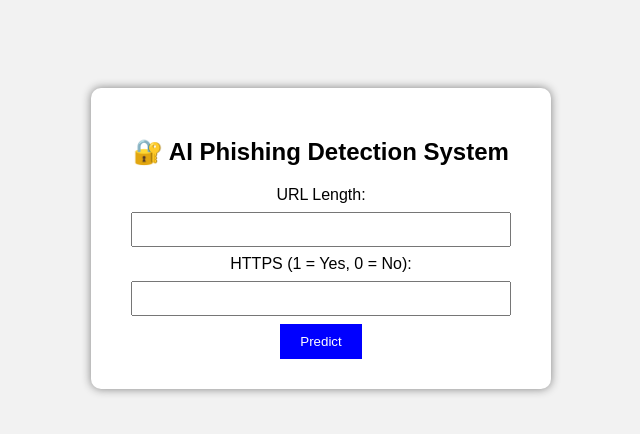
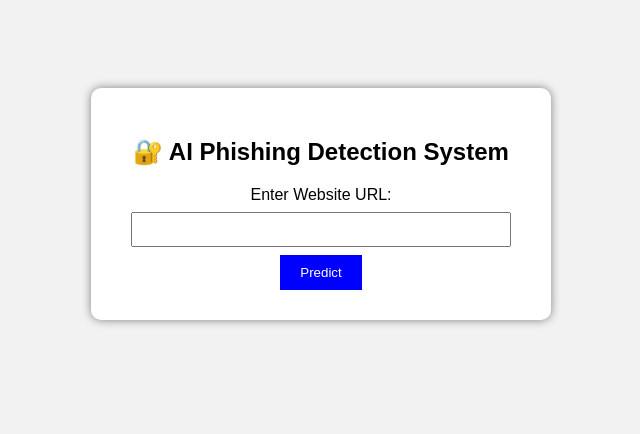
Before and after one commit to VikyathBhandary777/AI-Phishing-Detection-System, a Flask app: page / in a window 1280 px wide. Shown: the top 434 px of the page, without its empty margins (319-959 px from the left). Run offline with Flask 3, Linux system fonts and the light colour scheme.

Commit message:
Upgraded to real URL input system

```diff
--- a/src/app.py
+++ b/src/app.py
@@ -6,16 +6,14 @@ import numpy as np
 app = Flask(__name__)
 
 # ==============================
-# Correct Path Setup (Render + Local)
+# Correct Model Path (Render Compatible)
 # ==============================
 
-# Go from src/app.py → project root
 BASE_DIR = os.path.dirname(os.path.dirname(os.path.abspath(__file__)))
 
 model_path = os.path.join(BASE_DIR, "models", "phishing_model.pkl")
 scaler_path = os.path.join(BASE_DIR, "models", "scaler.pkl")
 
-# Load model safely
 try:
     model = pickle.load(open(model_path, "rb"))
     scaler = pickle.load(open(scaler_path, "rb"))
@@ -42,8 +40,13 @@ def home():
 @app.route("/predict", methods=["POST"])
 def predict():
     try:
-        url_length = float(request.form["url_length"])
-        has_https = float(request.form["has_https"])
+        url = request.form["url"]
+
+        # Feature 1: URL Length
+        url_length = len(url)
+
+        # Feature 2: HTTPS Check
+        has_https = 1 if url.startswith("https") else 0
 
         features = np.array([[url_length, has_https]])
         features_scaled = scaler.transform(features)
@@ -61,7 +64,7 @@ def predict():
 
 
 # ==============================
-# Run App (Local Only)
+# Run Locally
 # ==============================
 
 if __name__ == "__main__":
--- a/src/templates/index.html
+++ b/src/templates/index.html
@@ -46,11 +46,8 @@
     <h2>🔐 AI Phishing Detection System</h2>
 
     <form action="/predict" method="post">
-        <label>URL Length:</label><br>
-        <input type="number" name="url_length" required><br>
-
-        <label>HTTPS (1 = Yes, 0 = No):</label><br>
-        <input type="number" name="has_https" required><br>
+        <label>Enter Website URL:</label><br>
+        <input type="text" name="url" required><br>
 
         <button type="submit">Predict</button>
     </form>
```
